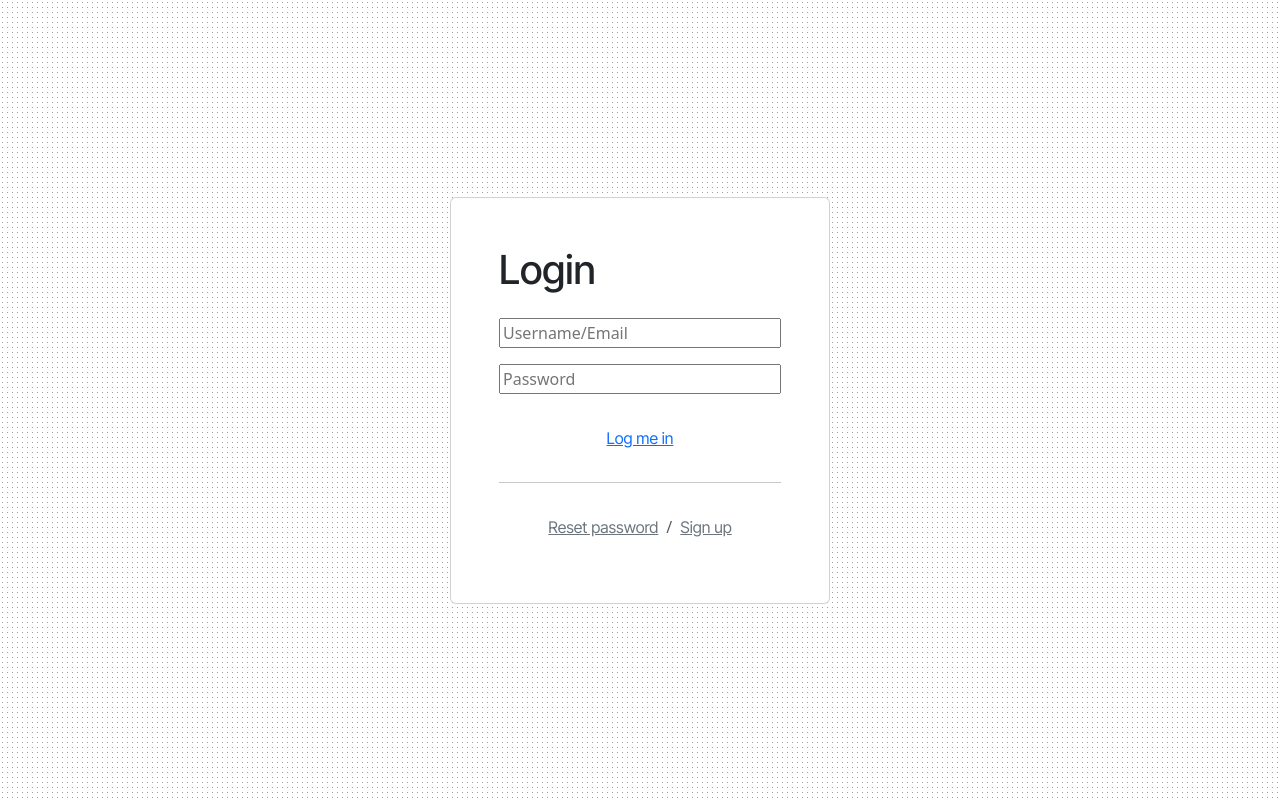
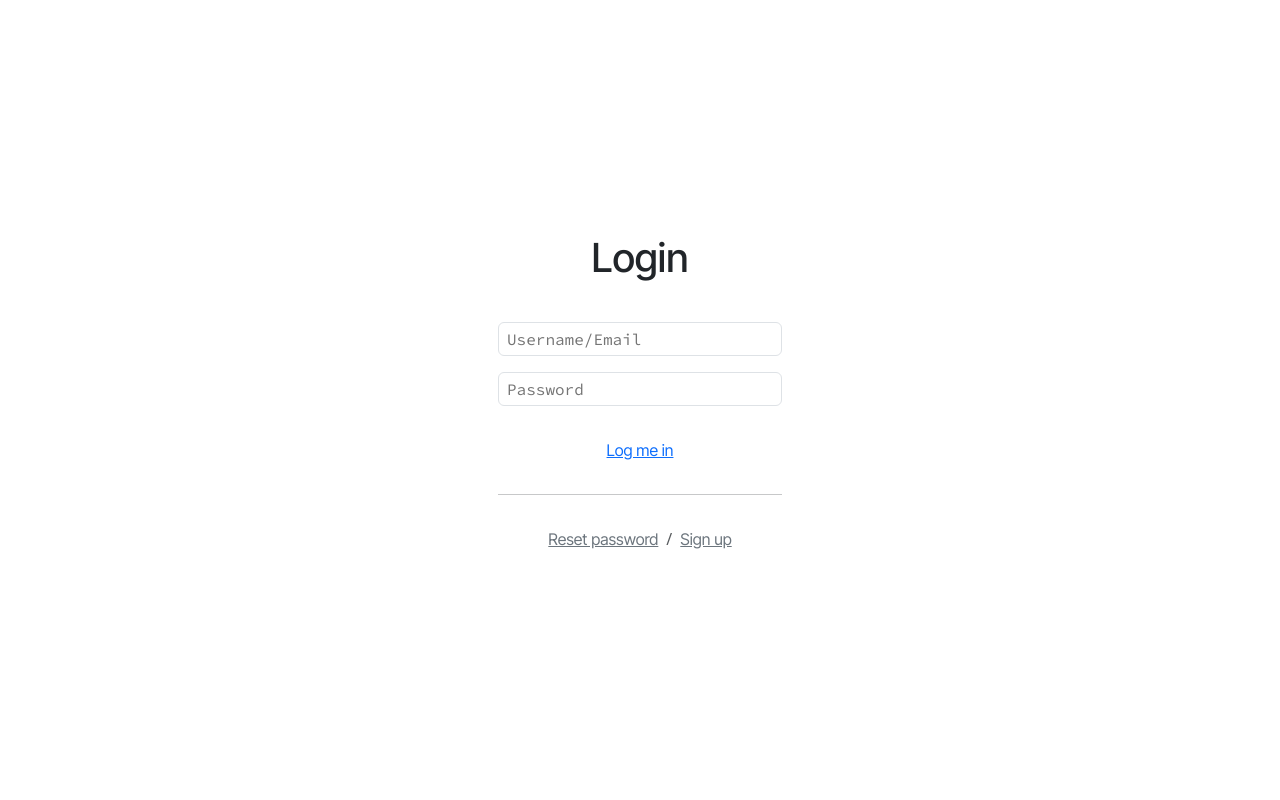
Before and after one commit to thisisjab/minichat-django, a Django app: page /accounts/login/ in a window 1280 px wide. Run offline with Django 5.2, Linux system fonts and the light colour scheme; some libraries are stand-ins or nearby versions.

Commit message:
feat: redesign login template

```diff
--- a/core/static/css/main.css
+++ b/core/static/css/main.css
@@ -37,7 +37,49 @@ a,
 
 
 :root {
-    --color-primary : #2dc653;
+    /* Colors */
+    --color-primary: #2dc653;
+    --global-border-color: #dee2e6;
+    --global-border-focus-color: #adb5bd;
+    --global-input-hover-color: #f8f9fa;
+
+    /* Sizes */
+    --global-border-radius: .375rem;
+    --global-box-padding: .5rem .75rem;
+
+    /* Transition */
+    --global-transition-duration: .1s;
+
+    /* Animation */
+    --global-appear-animation-duration: 1s;
+}
+
+.text-input {
+    font-family: SourceCode, monospace;
+    border: 1px solid var(--global-border-color);
+    border-radius: var(--bs-border-radius);
+    padding: .25rem .5rem;
+    background-color: white;
+    outline: none;
+    transition: all ease-in-out var(--global-transition-duration);
+}
+
+.text-input:hover {
+    background-color: var(--global-input-hover-color);
+}
+
+.text-input:focus {
+    border-color: var(--global-border-focus-color);
+    background-color: var(--global-input-hover-color);
+}
+
+.error-alert {
+    background-color: #ffe0e9;
+    font-size: .9rem;
+    font-family: SourceCode, monospace;
+    padding: var(--global-box-padding);
+    border-radius: var(--global-border-radius);
+    animation: appear-animation var(--global-appear-animation-duration);
 }
 
 .button {
@@ -61,3 +103,13 @@ a,
 .h-min-100 {
     min-height: 100vh;
 }
+
+@keyframes appear-animation {
+    from {
+        opacity: 0;
+    }
+
+    to {
+        opacity: 1;
+    }
+}
--- a/core/templates/registration/login.html
+++ b/core/templates/registration/login.html
@@ -2,10 +2,10 @@
 {% block navbar %}{% endblock navbar %}
 {% block title %}Login{% endblock title %}
 {% block main %}
-<div class="d-flex flex-column justify-content-center align-items-center h-min-100 dotted-background">
+<div class="d-flex flex-column justify-content-center align-items-center h-min-100">
     <div class="container">
         <div class="row">
-            <div class="col-lg-4 offset-lg-4 card py-5 px-5 d-flex flex-column gap-3">
+            <div class="col-lg-4 offset-lg-4 col-md-8 offset-md-2 py-5 px-5 d-flex flex-column gap-3">
                 {% if user.is_authenticated %}
                 <form id="logout-form" action="{% url 'logout' %}" method="post"
                     class="d-flex flex-column justify-content-center align-items-center">
@@ -15,13 +15,20 @@
                             onclick="document.getElementById('logout-form').submit();">logout</a>?</p>
                 </form>
                 {% else %}
-                <h1>Login</h1>
+                <h1 class="mb-4" style="align-self: center;">Login</h1>
+                {% if form.non_field_errors %}
+                {% for error in form.non_field_errors %}
+                <span class="error-alert mb-3">{{ error }}</span>
+                {% endfor %}
+                {% endif %}
                 <form id="login-form" class="col-12 d-flex flex-column gap-3" method="post">
                     {% csrf_token %}
-                    <input name="username" type="text" placeholder="Username/Email" class="simple-text-input">
-                    <input name="password" type="password" placeholder="Password" class="simple-text-input">
+                    <input id="username-input" name="username" type="text" placeholder="Username/Email"
+                        class="text-input">
+                    <input id="password-input" name="password" type="password" placeholder="Password"
+                        class="text-input">
                     <div class="col-auto mt-3 d-flex flex-row justify-content-center">
-                        <a href="#" onclick="document.getElementById('login-form').submit();">Log me in</a>
+                        <a href="#" id="login-button">Log me in</a>
                     </div>
                 </form>
                 <hr>
@@ -38,4 +45,26 @@
         </div>
     </div>
 </div>
+
+{% block custom_scripts %}
+<script>
+    loginForm = document.getElementById('login-form');
+    usernameInput = document.getElementById('username-input');
+    passwordInput = document.getElementById('password-input');
+    usernameInput.onkeyup = inputsOnEnter;
+    passwordInput.onkeyup = inputsOnEnter;
+
+    function inputsOnEnter(e) {
+        if (e.key === 'Enter') {
+            loginButton.click();
+        }
+    }
+
+    loginButton = document.getElementById('login-button');
+    loginButton.onclick = function () {
+        loginForm.submit();
+    }
+
+</script>
+{% endblock custom_scripts %}
 {% endblock main %}
```
